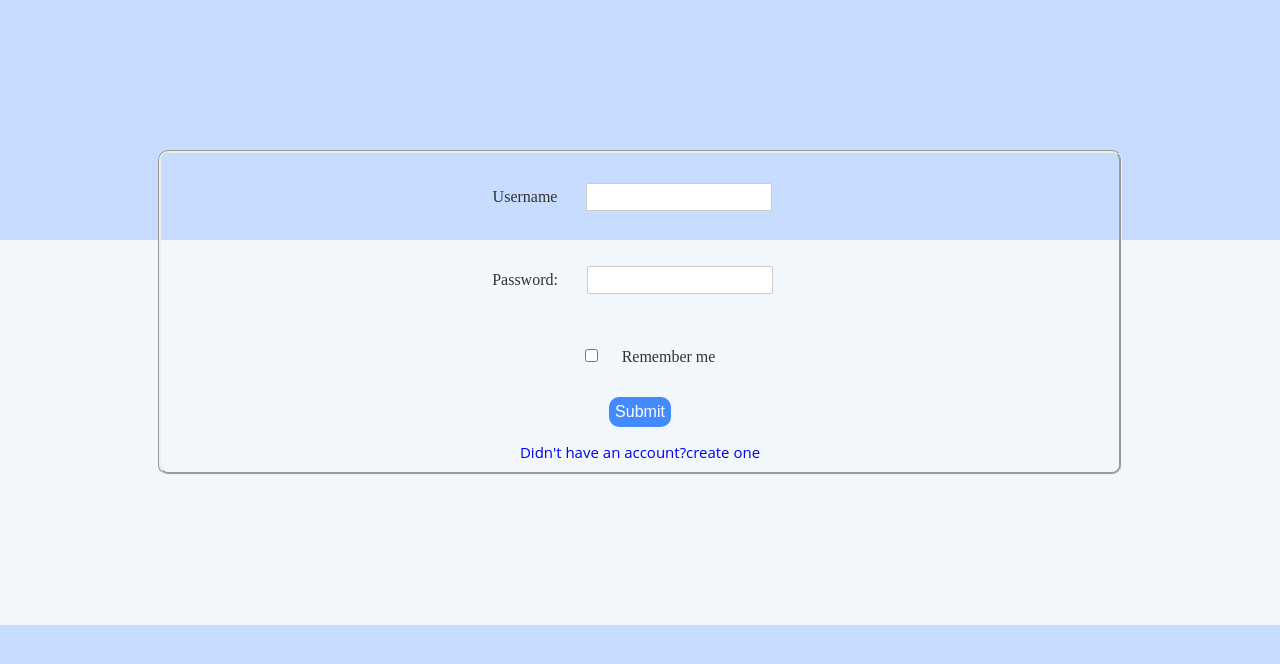
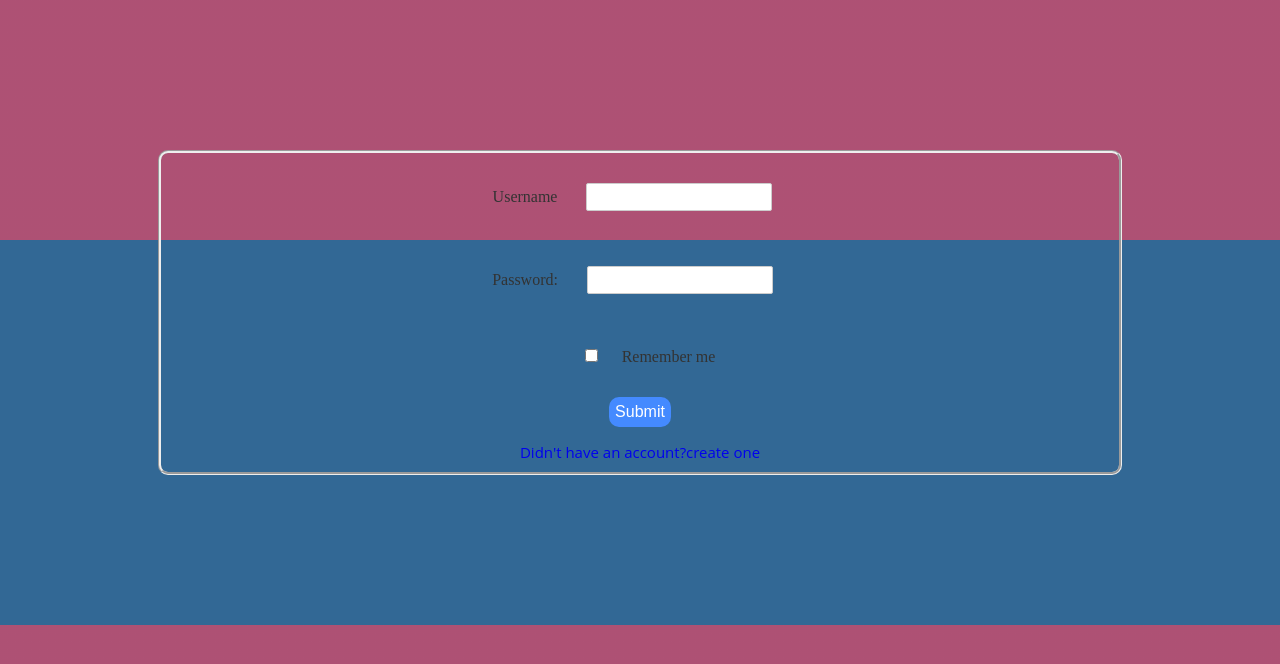
Before and after one commit to Siddesh2002/DBMS-MiniProj, a Django app: page /accounts/login in a window 1280 px wide. Shown: the top 664 px of the page. Run offline with Django 4.2, Linux system fonts and the light colour scheme; parts of the project's set-up code (start-up, migrations or seed data) failed here and were passed over.

Commit message:
final commit before sem 5

```diff
--- a/Museum/assets/css/login.css
+++ b/Museum/assets/css/login.css
@@ -4,7 +4,7 @@
 	overflow-x: hidden;
 	color: #333;
 	font-family: "Open Sans", sans-serif;
-	background-image: linear-gradient(rgba(255, 255, 255, 0.7) 240px, #f2f7fb 0%)
+	background-image: linear-gradient(rgba(219, 57, 57, 0.7) 240px, #326895 0%)
 }
 
 ul {
--- a/Museum/assets/css/tickets.css
+++ b/Museum/assets/css/tickets.css
@@ -9,7 +9,8 @@
     height: 100vh;
     justify-content: center;
     align-items: center;
-    background:url('../images/backg.jpeg') no-repeat cover;
+    background-image: url(../images/backg.jpeg);
+    background-size: cover;
 }
 .container{
     max-width: 700px;
--- a/Museum/customer/urls.py
+++ b/Museum/customer/urls.py
@@ -10,5 +10,6 @@
     path('bookticket',views.bookticket,name='bookticket'),
     path('event',views.event,name='event'),
     path('calculate',views.calculate,name='calculate'),
-    path('<det_id>',views.ticket_view,name='ticket_view')
+    path('<det_id>',views.ticket_view,name='ticket_view'),
+    path('ceaser',views.cipher,name='ceaser')
 ]
--- a/Museum/static/css/login.css
+++ b/Museum/static/css/login.css
@@ -4,7 +4,7 @@
 	overflow-x: hidden;
 	color: #333;
 	font-family: "Open Sans", sans-serif;
-	background-image: linear-gradient(rgba(255, 255, 255, 0.7) 240px, #f2f7fb 0%)
+	background-image: linear-gradient(rgba(219, 57, 57, 0.7) 240px, #326895 0%)
 }
 
 ul {
--- a/Museum/templates/home.html
+++ b/Museum/templates/home.html
@@ -5,7 +5,7 @@
     <link href='http://fonts.googleapis.com/css?family=Crete+Round' rel='stylesheet' type='text/css'>
     <link rel="stylesheet" type="text/css" href="{% static 'css/reset.css'%}">
     <meta http-equiv="Content-Type" content="text/html; charset=utf-8">
-    <title>Simply</title>
+    <title>Museum</title>
     <!--[if lt IE 9]>
     <script src="http://html5shiv.googlecode.com/svn/trunk/html5.js"></script>
     <![endif]-->
--- a/Museum/templates/printreceipt.html
+++ b/Museum/templates/printreceipt.html
@@ -5,7 +5,7 @@
     <meta charset="UTF-8">
     <meta http-equiv="X-UA-Compatible" content="IE=edge">
     <meta name="viewport" content="width=device-width, initial-scale=1.0">
-    <link rel="stylesheet" href="{% static 'css\register.css'%}">
+    <link rel="stylesheet" href="{% static 'css\tickets.css'%}">
     <title>PrintReceipt</title>
 </head>
 <body>
```
